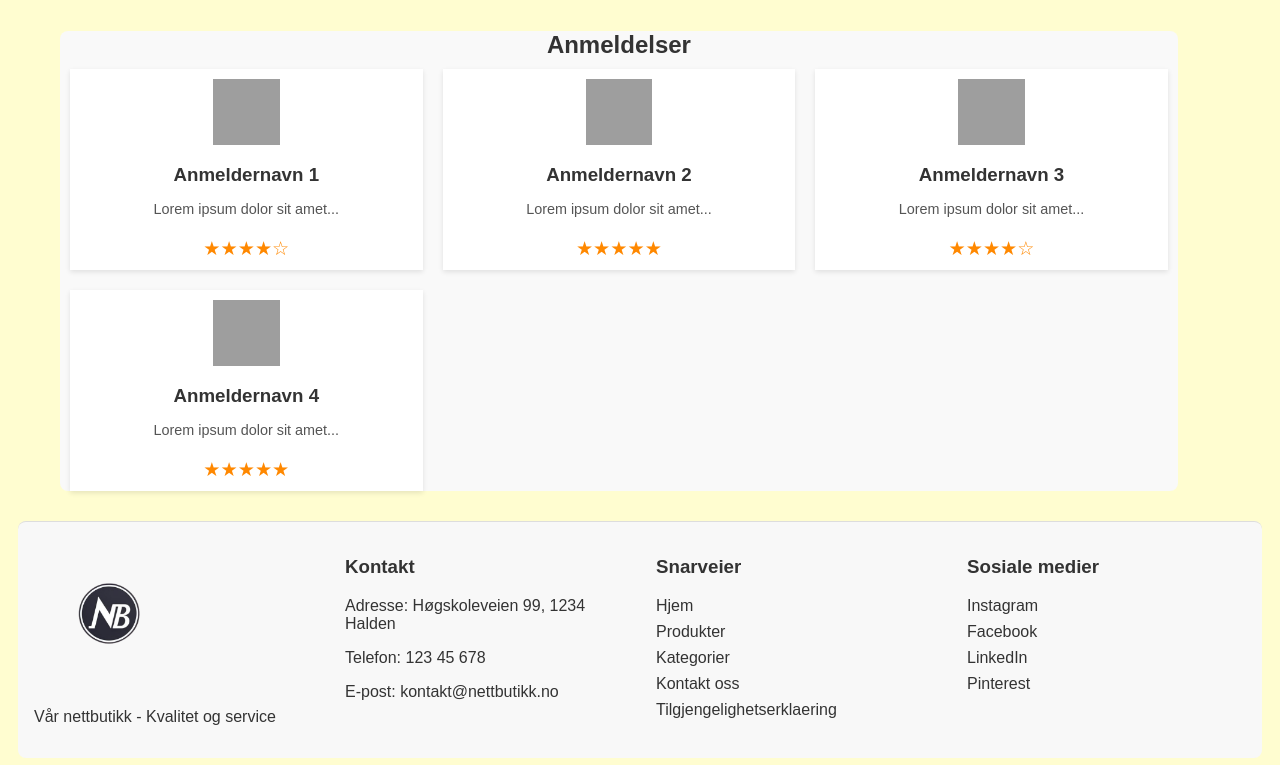
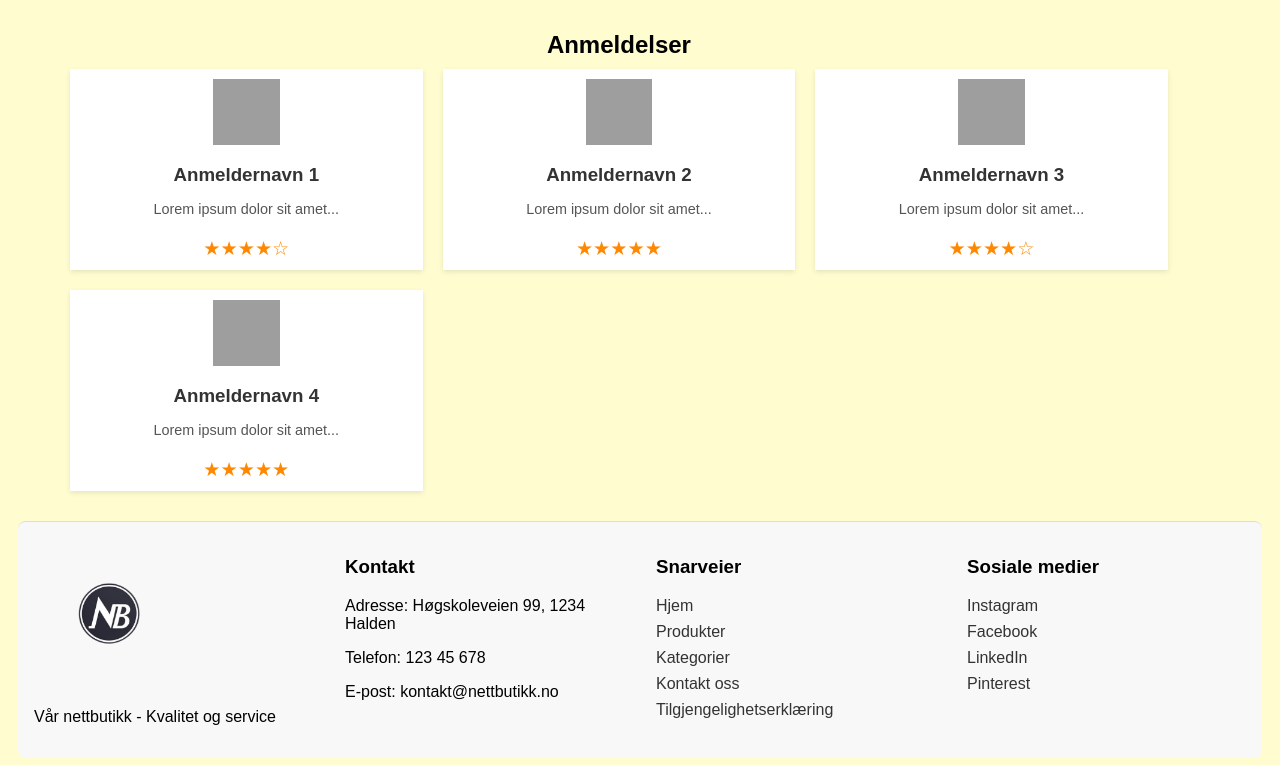
Before and after one commit to blomsterpasser/eksamen24webutvikling, a plain HTML site: page nettbutikk/index.html in a window 1280 px wide. Shown: the part 2097-2862 px from the top of the page. Drawn offline with Linux system fonts and the light colour scheme; grey boxes are pictures that could not be loaded.

Commit message:
la til tilgjengelighetserklæring

```diff
--- a/nettbutikk/index.html
+++ b/nettbutikk/index.html
@@ -211,7 +211,7 @@
                 <li><a href="#produkter">Produkter</a></li>
                 <li><a href="#kategorier">Kategorier</a></li>
                 <li><a href="#kontakt">Kontakt oss</a></li>
-                <li><a href="tilgjengelighetserklaering.pdf">Tilgjengelighetserklaering</a></li>
+                <li><a href="Mal – WCAG-sjekkliste for utfylling av tilgjengelighetserklæring for nettløsning 24.01.2024 2.pdf">Tilgjengelighetserklæring</a></li>
             </ul>
         </section>
         <section>
--- a/nettbutikk/styles.css
+++ b/nettbutikk/styles.css
@@ -1,6 +1,6 @@
 body {
     background-color: #fffdd0; /* Mild grå som grunnfarge */
-    color: #333; /* Mørk grå for tekst, gir god lesbarhet */
+    color: #000; /* Mørk grå for tekst, gir god lesbarhet */
     font-family: Arial, sans-serif; /* Moderne, lettleselig skrifttype */
 }
 
@@ -127,7 +127,7 @@ nav a {
 }
 
 .product-details h1 {
-    color: #333;
+    color: #000;
 }
 
 .details {
@@ -250,12 +250,14 @@ summary {
     background: #fff;
     padding: 10px;
     box-shadow: 0 2px 5px rgba(0,0,0,0.1);
+    align-content: center;
 }
 
 .review-grid article img {
     width: 20%; /* Full bredde for å matche bildene i produktseksjonen */
     height: auto;
     margin-bottom: 10px; /* Plass under bildet */
+    align-content: center;
 }
 
 .review-grid article h3 {
@@ -348,6 +350,13 @@ input#adresse {
     padding: 20px;
 }
 
+section.review-grid {
+    background-color: #fffdd0;
+}
+
+section#anmeldelser {
+    background-color: #fffdd0;
+}
 section.levering form {
     display: flex;
     flex-direction: column;
```
Also changed, not shown: nettbutikk/checkout.html (+1 -1 lines), nettbutikk/product.html (+2 -2 lines), nettbutikk/images/cart-icon.png, 1 other file.
